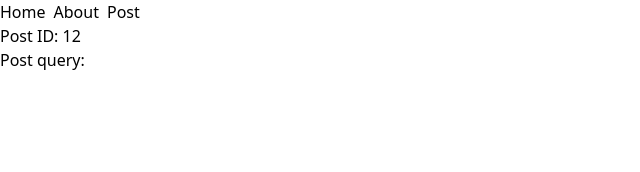
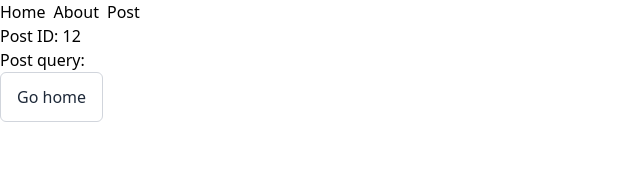
Before and after one commit to codersjj/react19-full-course, a React (Vite) app: page /post/12 in a window 1280 px wide. Shown: the top 172 px of the page, without its empty margins (0-640 px from the left). Built offline with nearby package versions, Linux system fonts and the light colour scheme.

Commit message:
feat: add useNavigate hook example

```diff
--- a/src/pages/Post/index.tsx
+++ b/src/pages/Post/index.tsx
@@ -1,8 +1,10 @@
-import { useParams, useSearchParams } from "react-router";
+import { useParams, useSearchParams, useNavigate } from "react-router";
+import Button from "../../components/Button";
 
 const Post = () => {
   const { id } = useParams();
   const [searchParams] = useSearchParams();
+  const navigate = useNavigate();
 
   const query = searchParams.get("q");
 
@@ -10,6 +12,10 @@ const Post = () => {
     <div>
       <p>Post ID: {id}</p>
       <p>Post query: {query}</p>
+
+      <Button variant="outline" onClick={() => navigate("/")}>
+        Go home
+      </Button>
     </div>
   );
 };
```
